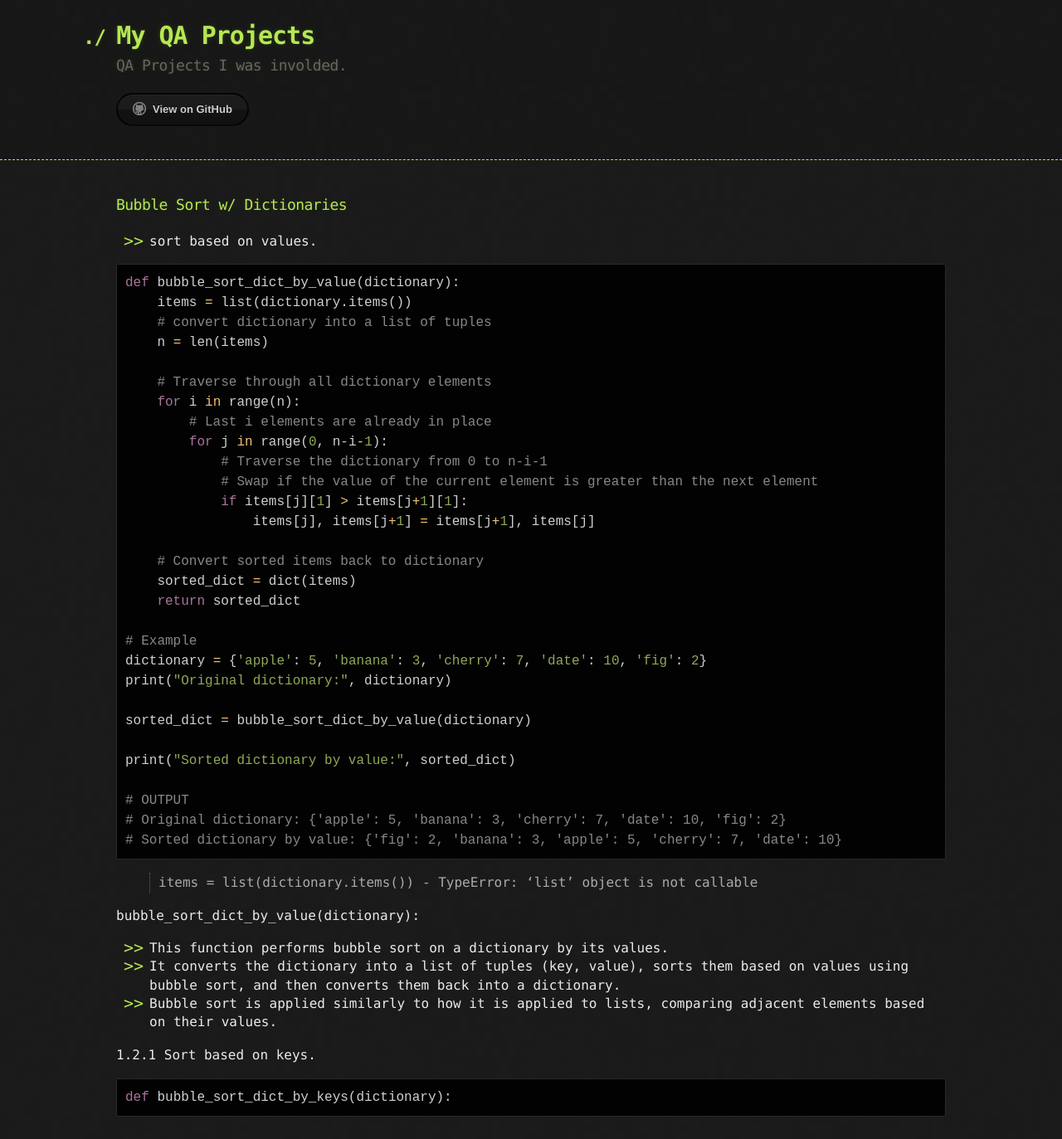
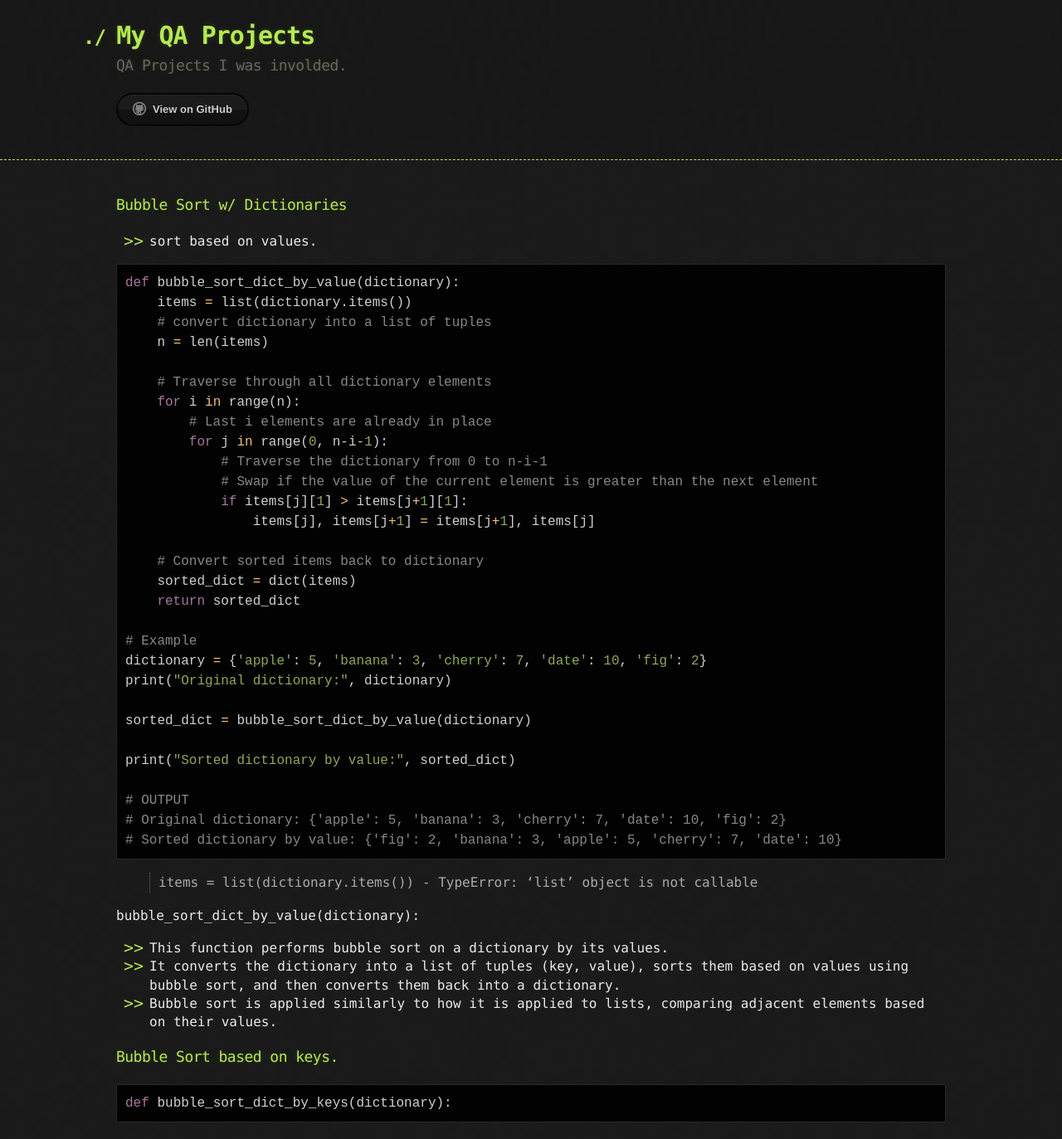
Before and after one commit to sciustechnologia/sciustechnologia.github.io, a Jekyll site: the page built from python/10_algos/10012.md, in a window 1280 px wide. Shown: the whole page at 83% size. Built offline with Jekyll 4.4.1, drawn with Linux system fonts in a browser that asks for light colours.

Commit message:
Update 10012.md

````diff
--- a/python/10_algos/10012.md
+++ b/python/10_algos/10012.md
@@ -46,7 +46,8 @@ bubble_sort_dict_by_value(dictionary):
 * It converts the dictionary into a list of tuples (key, value), sorts them based on values using bubble sort, and then converts them back into a dictionary.
 * Bubble sort is applied similarly to how it is applied to lists, comparing adjacent elements based on their values.
 
-1.2.1 Sort based on keys.
+### Bubble Sort based on keys.
+
 ```python
 def bubble_sort_dict_by_keys(dictionary):
 ```
````
